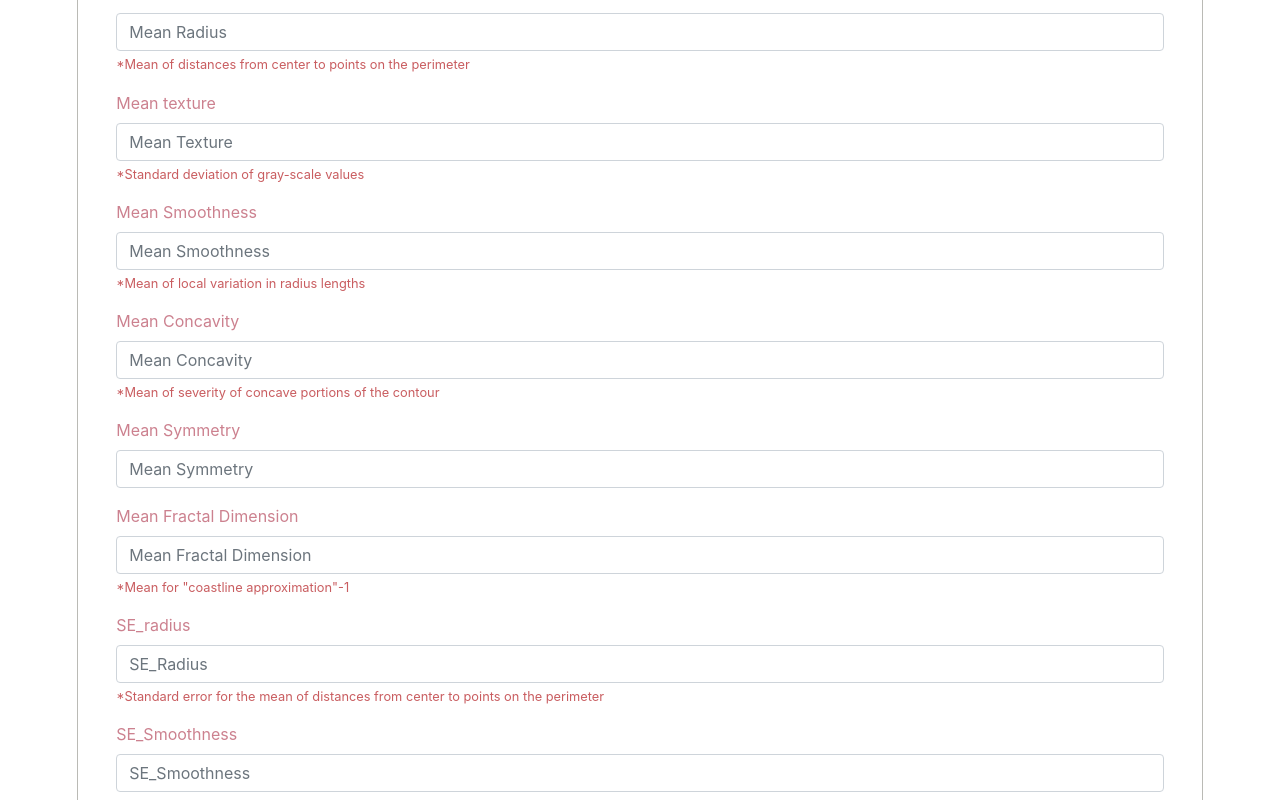
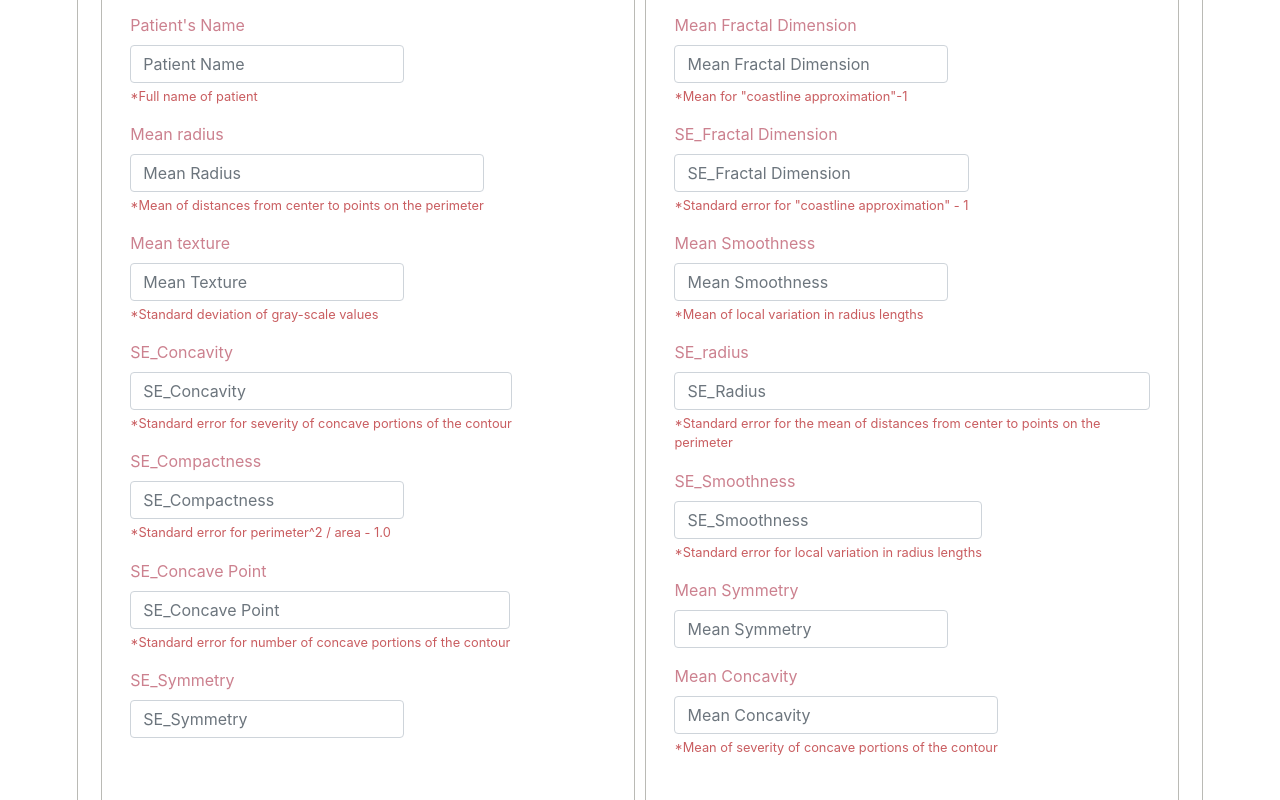
Before and after one commit to sourav731/BreastCancerFrontEnd, a React (Create React App) app in the folder frontend/: page /predict in a window 1280 px wide. Shown: the part 260-1060 px from the top of the page. Built offline with nearby package versions, Linux system fonts and the light colour scheme.

Commit message:
prediction form redesigned

```diff
--- a/frontend/src/Pages/Predict.jsx
+++ b/frontend/src/Pages/Predict.jsx
@@ -3,6 +3,8 @@ import NavBar from "../Components/Navbar";
 import Footer from "../Components/Footer";
 import Form from "react-bootstrap/Form";
 import Button from "react-bootstrap/Button";
+import Row from "react-bootstrap/Row";
+import Col from "react-bootstrap/Col";
 
 var labelColor = "#cc818f";
 var infoColor = "#c95d60";
@@ -30,30 +32,150 @@ function Predict() {
       <div
         className="predictDiv"
         style={{
-          margin: "2% 6% 2% 6%",
+          margin: "1% 6% 2% 6%",
           padding: "3% 3% 3% 3%",
           border: "1px solid #babab5",
+          borderBottom: "3px solid #babab5",
           borderRadius: "4px",
         }}
       >
         <Form>
-          <Form.Group controlId="formBasicEmail">
-            <Form.Label style={{ color: labelColor }}>Mean radius</Form.Label>
+          <Row>
+            <Col
+              style={{
+                border: "1px solid #babab5",
+                borderBottom: "3px solid #babab5",
+                margin: "0%",
+                padding: "4%",
+                borderRadius: "4px",
+              }}
+            >
+              <Row>
+                <Form.Group controlId="patient_name">
+                  <Form.Label style={{ color: labelColor }}>
+                    Patient's Name
+                  </Form.Label>
+                  <Form.Control type="text" placeholder="Patient Name" />
+                  <Form.Text style={{ color: infoColor }}>
+                    *Full name of patient
+                  </Form.Text>
+                </Form.Group>
+              </Row>
+
+              <Row>
+                <Form.Group controlId="mean_radius">
+                  <Form.Label style={{ color: labelColor }}>
+                    Mean radius
+                  </Form.Label>
                   <Form.Control type="text" placeholder="Mean Radius" />
                   <Form.Text style={{ color: infoColor }}>
                     *Mean of distances from center to points on the perimeter
                   </Form.Text>
                 </Form.Group>
+              </Row>
 
-          <Form.Group controlId="formBasicEmail">
-            <Form.Label style={{ color: labelColor }}>Mean texture</Form.Label>
+              <Row>
+                <Form.Group controlId="mean_texture">
+                  <Form.Label style={{ color: labelColor }}>
+                    Mean texture
+                  </Form.Label>
                   <Form.Control type="text" placeholder="Mean Texture" />
                   <Form.Text style={{ color: infoColor }}>
                     *Standard deviation of gray-scale values
                   </Form.Text>
                 </Form.Group>
+              </Row>
 
-          <Form.Group controlId="formBasicEmail">
+              <Row>
+                <Form.Group controlId="se_concavity">
+                  <Form.Label style={{ color: labelColor }}>
+                    SE_Concavity
+                  </Form.Label>
+                  <Form.Control type="text" placeholder="SE_Concavity" />
+                  <Form.Text style={{ color: infoColor }}>
+                    *Standard error for severity of concave portions of the
+                    contour
+                  </Form.Text>
+                </Form.Group>
+              </Row>
+
+              <Row>
+                <Form.Group controlId="se_compactness">
+                  <Form.Label style={{ color: labelColor }}>
+                    SE_Compactness
+                  </Form.Label>
+                  <Form.Control type="text" placeholder="SE_Compactness" />
+                  <Form.Text style={{ color: infoColor }}>
+                    *Standard error for perimeter^2 / area - 1.0
+                  </Form.Text>
+                </Form.Group>
+              </Row>
+
+              <Row>
+                <Form.Group controlId="se_concave">
+                  <Form.Label style={{ color: labelColor }}>
+                    SE_Concave Point
+                  </Form.Label>
+                  <Form.Control type="text" placeholder="SE_Concave Point" />
+                  <Form.Text style={{ color: infoColor }}>
+                    *Standard error for number of concave portions of the
+                    contour
+                  </Form.Text>
+                </Form.Group>
+              </Row>
+
+              <Row>
+                <Form.Group controlId="se_symmetry">
+                  <Form.Label style={{ color: labelColor }}>
+                    SE_Symmetry
+                  </Form.Label>
+                  <Form.Control type="text" placeholder="SE_Symmetry" />
+                </Form.Group>
+              </Row>
+            </Col>
+
+            <Col
+              style={{
+                border: "1px solid #babab5",
+                borderBottom: "3px solid #babab5",
+                margin: "0%",
+                marginLeft: "1%",
+                padding: "4%",
+                borderRadius: "4px",
+              }}
+            >
+              <Row>
+                <Form.Group controlId="mean_fractal">
+                  <Form.Label style={{ color: labelColor }}>
+                    Mean Fractal Dimension
+                  </Form.Label>
+                  <Form.Control
+                    type="text"
+                    placeholder="Mean Fractal Dimension "
+                  />
+                  <Form.Text style={{ color: infoColor }}>
+                    *Mean for "coastline approximation"-1
+                  </Form.Text>
+                </Form.Group>
+              </Row>
+
+              <Row>
+                <Form.Group controlId="se_fractal_dim">
+                  <Form.Label style={{ color: labelColor }}>
+                    SE_Fractal Dimension
+                  </Form.Label>
+                  <Form.Control
+                    type="text"
+                    placeholder="SE_Fractal Dimension "
+                  />
+                  <Form.Text style={{ color: infoColor }}>
+                    *Standard error for "coastline approximation" - 1
+                  </Form.Text>
+                </Form.Group>
+              </Row>
+
+              <Row>
+                <Form.Group controlId="mean_smoothness">
                   <Form.Label style={{ color: labelColor }}>
                     Mean Smoothness
                   </Form.Label>
@@ -62,8 +184,44 @@ function Predict() {
                     *Mean of local variation in radius lengths
                   </Form.Text>
                 </Form.Group>
+              </Row>
 
-          <Form.Group controlId="formBasicEmail">
+              <Row>
+                <Form.Group controlId="se_radius">
+                  <Form.Label style={{ color: labelColor }}>
+                    SE_radius
+                  </Form.Label>
+                  <Form.Control type="text" placeholder="SE_Radius" />
+                  <Form.Text style={{ color: infoColor }}>
+                    *Standard error for the mean of distances from center to
+                    points on the perimeter
+                  </Form.Text>
+                </Form.Group>
+              </Row>
+
+              <Row>
+                <Form.Group controlId="se_smoothness">
+                  <Form.Label style={{ color: labelColor }}>
+                    SE_Smoothness
+                  </Form.Label>
+                  <Form.Control type="text" placeholder="SE_Smoothness" />
+                  <Form.Text style={{ color: infoColor }}>
+                    *Standard error for local variation in radius lengths
+                  </Form.Text>
+                </Form.Group>
+              </Row>
+
+              <Row>
+                <Form.Group controlId="mean_symmetry">
+                  <Form.Label style={{ color: labelColor }}>
+                    Mean Symmetry
+                  </Form.Label>
+                  <Form.Control type="text" placeholder="Mean Symmetry " />
+                </Form.Group>
+              </Row>
+
+              <Row>
+                <Form.Group controlId="mean_concavity">
                   <Form.Label style={{ color: labelColor }}>
                     Mean Concavity
                   </Form.Label>
@@ -72,82 +230,11 @@ function Predict() {
                     *Mean of severity of concave portions of the contour
                   </Form.Text>
                 </Form.Group>
+              </Row>
+            </Col>
+          </Row>
 
-          <Form.Group controlId="formBasicEmail">
-            <Form.Label style={{ color: labelColor }}>Mean Symmetry</Form.Label>
-            <Form.Control type="text" placeholder="Mean Symmetry " />
-          </Form.Group>
-
-          <Form.Group controlId="formBasicEmail">
-            <Form.Label style={{ color: labelColor }}>
-              Mean Fractal Dimension
-            </Form.Label>
-            <Form.Control type="text" placeholder="Mean Fractal Dimension " />
-            <Form.Text style={{ color: infoColor }}>
-              *Mean for "coastline approximation"-1
-            </Form.Text>
-          </Form.Group>
-
-          <Form.Group controlId="formBasicEmail">
-            <Form.Label style={{ color: labelColor }}>SE_radius</Form.Label>
-            <Form.Control type="text" placeholder="SE_Radius" />
-            <Form.Text style={{ color: infoColor }}>
-              *Standard error for the mean of distances from center to points on
-              the perimeter
-            </Form.Text>
-          </Form.Group>
-
-          <Form.Group controlId="formBasicEmail">
-            <Form.Label style={{ color: labelColor }}>SE_Smoothness</Form.Label>
-            <Form.Control type="text" placeholder="SE_Smoothness" />
-            <Form.Text style={{ color: infoColor }}>
-              *Standard error for local variation in radius lengths
-            </Form.Text>
-          </Form.Group>
-
-          <Form.Group controlId="formBasicEmail">
-            <Form.Label style={{ color: labelColor }}>
-              SE_Compactness
-            </Form.Label>
-            <Form.Control type="text" placeholder="SE_Compactness" />
-            <Form.Text style={{ color: infoColor }}>
-              *Standard error for perimeter^2 / area - 1.0
-            </Form.Text>
-          </Form.Group>
-
-          <Form.Group controlId="formBasicEmail">
-            <Form.Label style={{ color: labelColor }}>SE_Concavity</Form.Label>
-            <Form.Control type="text" placeholder="SE_Concavity" />
-            <Form.Text style={{ color: infoColor }}>
-              *Standard error for severity of concave portions of the contour
-            </Form.Text>
-          </Form.Group>
-
-          <Form.Group controlId="formBasicEmail">
-            <Form.Label style={{ color: labelColor }}>
-              SE_Concave Point
-            </Form.Label>
-            <Form.Control type="text" placeholder="SE_Concave Point" />
-            <Form.Text style={{ color: infoColor }}>
-              *Standard error for number of concave portions of the contour
-            </Form.Text>
-          </Form.Group>
-
-          <Form.Group controlId="formBasicEmail">
-            <Form.Label style={{ color: labelColor }}>SE_Symmetry</Form.Label>
-            <Form.Control type="text" placeholder="SE_Concavity" />
-          </Form.Group>
-
-          <Form.Group controlId="formBasicEmail">
-            <Form.Label style={{ color: labelColor }}>
-              SE_Fractal Dimension
-            </Form.Label>
-            <Form.Control type="text" placeholder="SE_Fractal Dimension " />
-            <Form.Text style={{ color: infoColor }}>
-              *Standard error for "coastline approximation" - 1
-            </Form.Text>
-          </Form.Group>
-          <div style={{ textAlign: "center" }}>
+          <div style={{ textAlign: "center", marginTop: "2%" }}>
             <Button
               variant="primary"
               type="submit"
```
Lines whose indentation alone changed are shown as unchanged.
